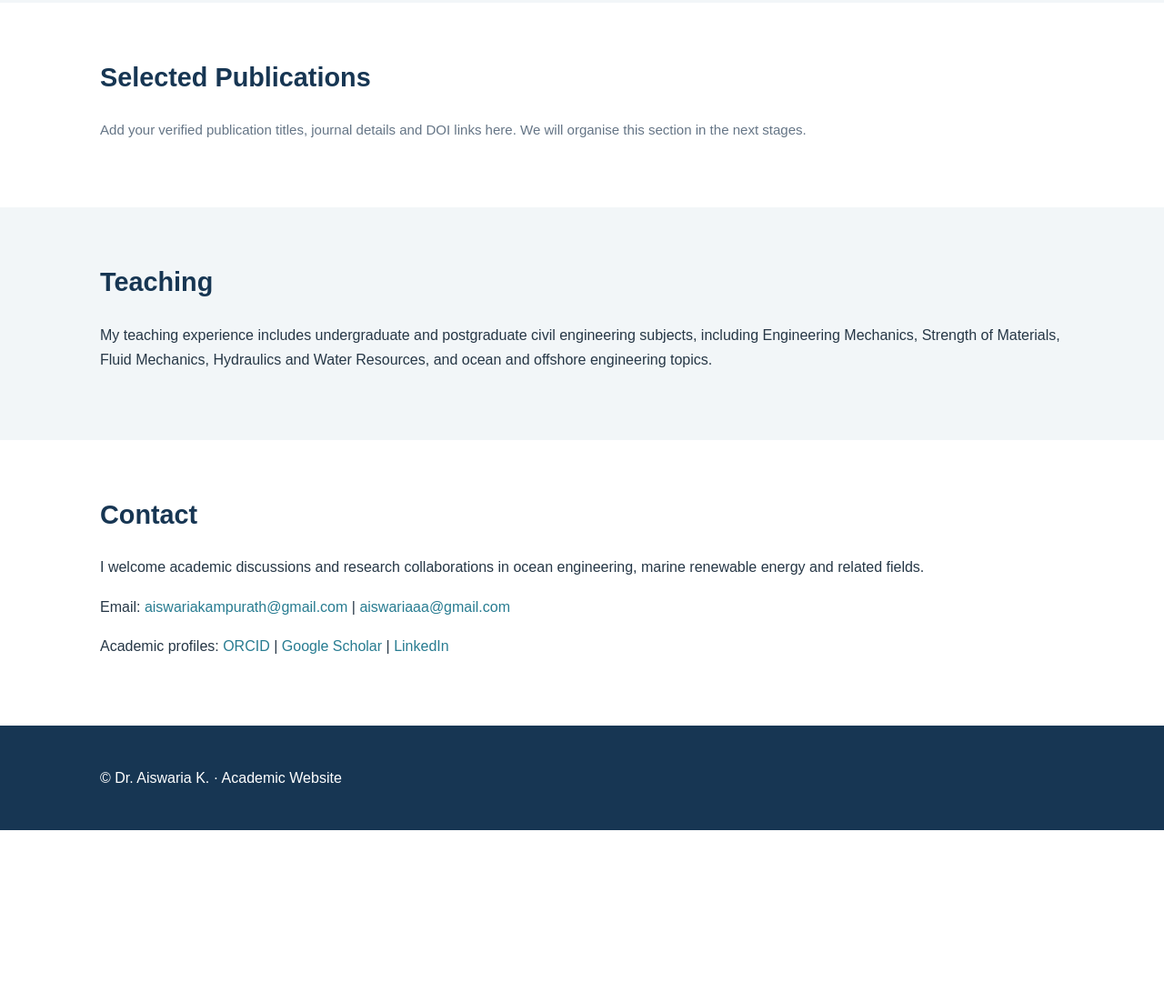
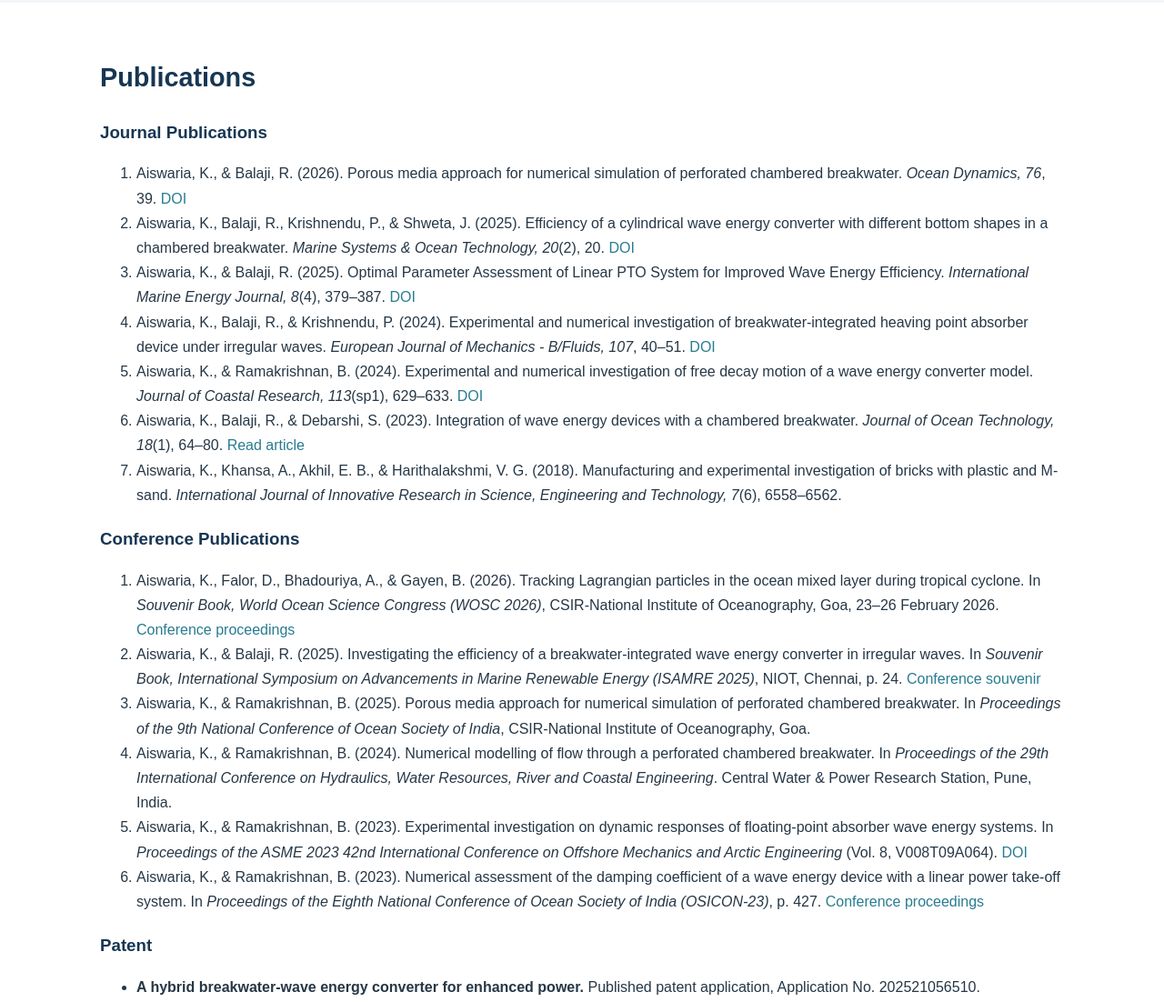
Before and after one commit to aiswaria-k/aiswaria-k.github.io, a plain HTML site: page index.html in a window 1280 px wide. Shown: the part 1425-2527 px from the top of the page at 91% size. Before the commit the page ends 2338 px from the top, so only its background shows below. Drawn offline with Linux system fonts and the light colour scheme.

Commit message:
Update index.html

```diff
--- a/index.html
+++ b/index.html
@@ -170,15 +170,109 @@
       </div>
     </section>
 
-    <section id="publications">
-      <div class="wrap">
-        <h2>Selected Publications</h2>
-        <p class="note">
-          Add your verified publication titles, journal details and DOI links here.
-          We will organise this section in the next stages.
-        </p>
-      </div>
-    </section>
+
+<section id="publications">
+  <div class="wrap">
+    <h2>Publications</h2>
+
+    <h3>Journal Publications</h3>
+    <ol>
+      <li>
+        Aiswaria, K., &amp; Balaji, R. (2026).
+        Porous media approach for numerical simulation of perforated chambered breakwater.
+        <em>Ocean Dynamics, 76</em>, 39.
+        <a href="https://doi.org/10.1007/s10236-026-01799-3" target="_blank" rel="noopener noreferrer">DOI</a>
+      </li>
+      <li>
+        Aiswaria, K., Balaji, R., Krishnendu, P., &amp; Shweta, J. (2025).
+        Efficiency of a cylindrical wave energy converter with different bottom shapes in a chambered breakwater.
+        <em>Marine Systems &amp; Ocean Technology, 20</em>(2), 20.
+        <a href="https://doi.org/10.1007/s40868-025-00166-z" target="_blank" rel="noopener noreferrer">DOI</a>
+      </li>
+      <li>
+        Aiswaria, K., &amp; Balaji, R. (2025).
+        Optimal Parameter Assessment of Linear PTO System for Improved Wave Energy Efficiency.
+        <em>International Marine Energy Journal, 8</em>(4), 379–387.
+        <a href="https://doi.org/10.36688/imej.8.379-387" target="_blank" rel="noopener noreferrer">DOI</a>
+      </li>
+      <li>
+        Aiswaria, K., Balaji, R., &amp; Krishnendu, P. (2024).
+        Experimental and numerical investigation of breakwater-integrated heaving point absorber device under irregular waves.
+        <em>European Journal of Mechanics - B/Fluids, 107</em>, 40–51.
+        <a href="https://doi.org/10.1016/j.euromechflu.2024.04.014" target="_blank" rel="noopener noreferrer">DOI</a>
+      </li>
+      <li>
+        Aiswaria, K., &amp; Ramakrishnan, B. (2024).
+        Experimental and numerical investigation of free decay motion of a wave energy converter model.
+        <em>Journal of Coastal Research, 113</em>(sp1), 629–633.
+        <a href="https://doi.org/10.2112/JCR-SI113-124.1" target="_blank" rel="noopener noreferrer">DOI</a>
+      </li>
+      <li>
+        Aiswaria, K., Balaji, R., &amp; Debarshi, S. (2023).
+        Integration of wave energy devices with a chambered breakwater.
+        <em>Journal of Ocean Technology, 18</em>(1), 64–80.
+        <a href="https://www.thejot.net/article-preview/?show_article_preview=1417" target="_blank" rel="noopener noreferrer">Read article</a>
+      </li>
+      <li>
+        Aiswaria, K., Khansa, A., Akhil, E. B., &amp; Harithalakshmi, V. G. (2018).
+        Manufacturing and experimental investigation of bricks with plastic and M-sand.
+        <em>International Journal of Innovative Research in Science, Engineering and Technology, 7</em>(6), 6558–6562.
+      </li>
+    </ol>
+
+    <h3>Conference Publications</h3>
+    <ol>
+      <li>
+        Aiswaria, K., Falor, D., Bhadouriya, A., &amp; Gayen, B. (2026).
+        Tracking Lagrangian particles in the ocean mixed layer during tropical cyclone.
+        In <em>Souvenir Book, World Ocean Science Congress (WOSC 2026)</em>,
+        CSIR-National Institute of Oceanography, Goa, 23–26 February 2026.
+        <a href="https://wosc.in/BOA_Finalised.pdf" target="_blank" rel="noopener noreferrer">Conference proceedings</a>
+      </li>
+      <li>
+        Aiswaria, K., &amp; Balaji, R. (2025).
+        Investigating the efficiency of a breakwater-integrated wave energy converter in irregular waves.
+        In <em>Souvenir Book, International Symposium on Advancements in Marine Renewable Energy (ISAMRE 2025)</em>,
+        NIOT, Chennai, p. 24.
+        <a href="https://www.niot.res.in/ISAMRE/documents/NIOT_Souvenir.pdf" target="_blank" rel="noopener noreferrer">Conference souvenir</a>
+      </li>
+      <li>
+        Aiswaria, K., &amp; Ramakrishnan, B. (2025).
+        Porous media approach for numerical simulation of perforated chambered breakwater.
+        In <em>Proceedings of the 9th National Conference of Ocean Society of India</em>,
+        CSIR-National Institute of Oceanography, Goa.
+      </li>
+      <li>
+        Aiswaria, K., &amp; Ramakrishnan, B. (2024).
+        Numerical modelling of flow through a perforated chambered breakwater.
+        In <em>Proceedings of the 29th International Conference on Hydraulics, Water Resources, River and Coastal Engineering</em>.
+        Central Water &amp; Power Research Station, Pune, India.
+      </li>
+      <li>
+        Aiswaria, K., &amp; Ramakrishnan, B. (2023).
+        Experimental investigation on dynamic responses of floating-point absorber wave energy systems.
+        In <em>Proceedings of the ASME 2023 42nd International Conference on Offshore Mechanics and Arctic Engineering</em>
+        (Vol. 8, V008T09A064).
+        <a href="https://doi.org/10.1115/OMAE2023-102107" target="_blank" rel="noopener noreferrer">DOI</a>
+      </li>
+      <li>
+        Aiswaria, K., &amp; Ramakrishnan, B. (2023).
+        Numerical assessment of the damping coefficient of a wave energy device with a linear power take-off system.
+        In <em>Proceedings of the Eighth National Conference of Ocean Society of India (OSICON-23)</em>, p. 427.
+        <a href="https://osicon23.incois.gov.in/documents/AbstractVolumeOSICON-23.pdf" target="_blank" rel="noopener noreferrer">Conference proceedings</a>
+      </li>
+    </ol>
+
+    <h3>Patent</h3>
+    <ul>
+      <li>
+        <strong>A hybrid breakwater-wave energy converter for enhanced power.</strong>
+        Published patent application, Application No. 202521056510.
+      </li>
+    </ul>
+  </div>
+</section>
+
 
     <section class="alt" id="teaching">
       <div class="wrap">
```
